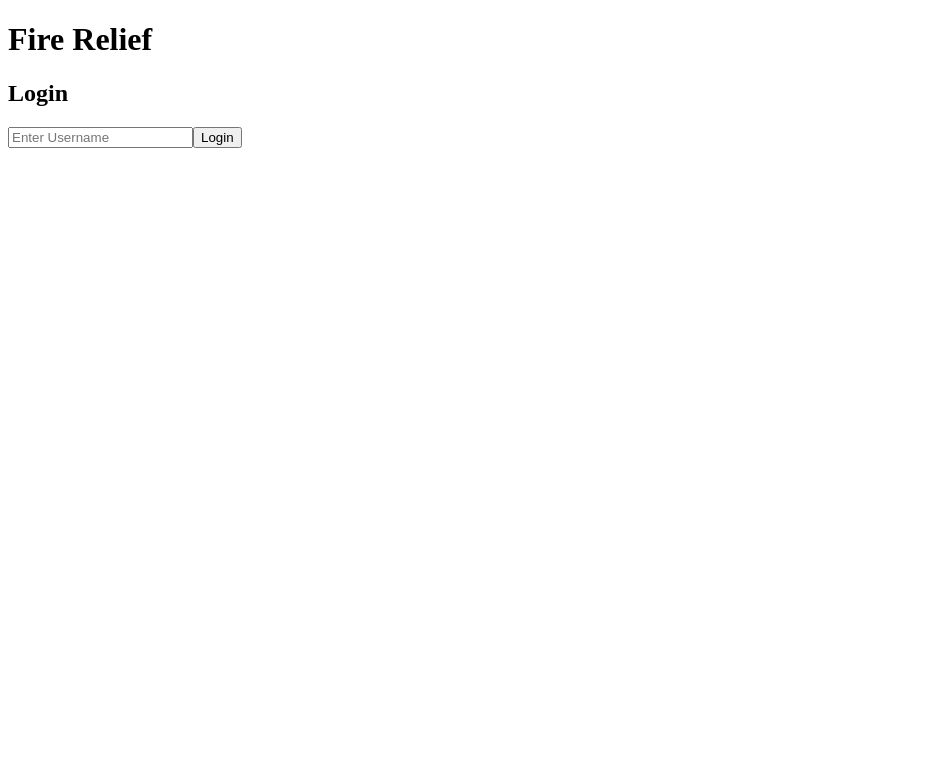
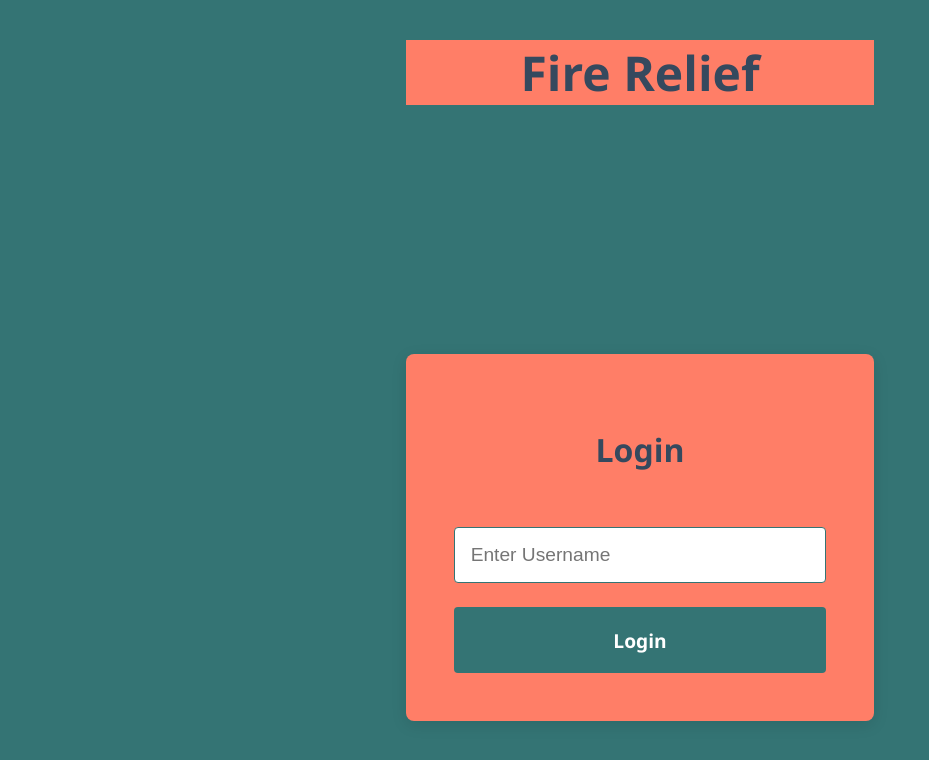
Before and after one commit to AkiriJones/UFundProject, an Angular app in the folder ufund-ui/fire-relief/: page /login in a window 1280 px wide. Shown: the top 760 px of the page, without its empty margins (0-929 px from the left). Built offline with nearby package versions, Linux system fonts and the light colour scheme.

Commit message:
some css for the login page

```diff
--- a/ufund-ui/fire-relief/src/app/app.component.css
+++ b/ufund-ui/fire-relief/src/app/app.component.css
@@ -0,0 +1,11 @@
+h1 {
+    text-align: center;
+    color:  #35495e;;
+    font-family: 'Segoe UI', Tahoma, Geneva, Verdana, sans-serif;
+    font-size: 3rem;
+}
+
+
+div {
+    background-color: #ff7e67;
+}
--- a/ufund-ui/fire-relief/src/app/app.component.html
+++ b/ufund-ui/fire-relief/src/app/app.component.html
@@ -1,4 +1,6 @@
-<h1>{{title}}</h1>
+<div>
+    <h1>{{title}}</h1>
+</div>
 <nav>
     <a routerLink="/login"></a>
 </nav>
--- a/ufund-ui/fire-relief/src/app/login/login.component.css
+++ b/ufund-ui/fire-relief/src/app/login/login.component.css
@@ -0,0 +1,68 @@
+:host {
+    --orange: #ff7e67;
+    --dark-green: hsl(180, 38%, 33%);
+    --light-green: #42b883;
+    --blue-gray: #35495e;
+}
+
+
+.login-container {
+    display: flex;
+    justify-content: center;
+    align-items: center;
+    min-height: 100vh;
+    background-color: var(--dark-green);
+}
+
+
+form {
+    background-color: var(--orange);
+    padding: 3rem;
+    border-radius: 8px;
+    box-shadow: 0 4px 16px rgba(0, 0, 0, 0.1);
+    width: 100%;
+    max-width: 500px;
+    text-align: center;
+    font-family:'Segoe UI', Tahoma, Geneva, Verdana, sans-serif;
+}
+
+
+h2 {
+    color: var(--blue-gray);
+    margin-bottom: 2rem;
+    font-size: 2rem;
+    font-weight: 600;
+}
+
+
+input {
+    width: 100%;
+    padding: 1rem;
+    margin: 1.5rem 0;
+    border: 1px solid var(--dark-green);
+    border-radius: 4px;
+    font-size: 1.2rem;
+    color: black;
+    font-family: 'Montserrat', sans-serif;
+    box-sizing: border-box;
+}
+
+
+button {
+    width: 100%;
+    padding: 1.2rem;
+    background-color: var(--dark-green);
+    border: none;
+    border-radius: 4px;
+    font-size: 1.2rem;
+    font-weight: 600;
+    color: white;
+    cursor: pointer;
+    transition: background-color 0.3s;
+    font-family:'Segoe UI', Tahoma, Geneva, Verdana, sans-serif;
+}
+
+
+button:hover {
+    background-color: var(--blue-gray);
+}
--- a/ufund-ui/fire-relief/src/app/login/login.component.html
+++ b/ufund-ui/fire-relief/src/app/login/login.component.html
@@ -1,6 +1,6 @@
 <div class="login-container">
-    <h2>Login</h2>
     <form (submit)="onSubmit()">
+      <h2>Login</h2>
       <input
         type="text"
         id="username"
--- a/ufund-ui/fire-relief/src/styles.css
+++ b/ufund-ui/fire-relief/src/styles.css
@@ -1 +1,7 @@
-/* You can add global styles to this file, and also import other style files */
+body{
+    display: flex;
+    justify-content: center;
+    align-items: center;
+    min-height: 100vh;
+    background: hsl(180, 38%, 33%);
+}
```
